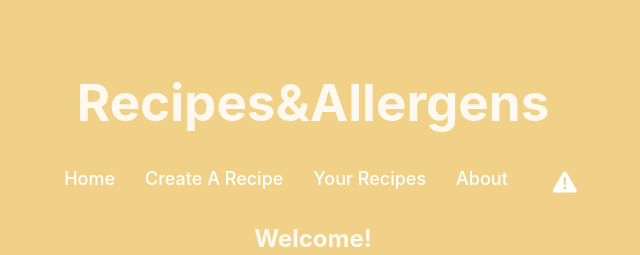
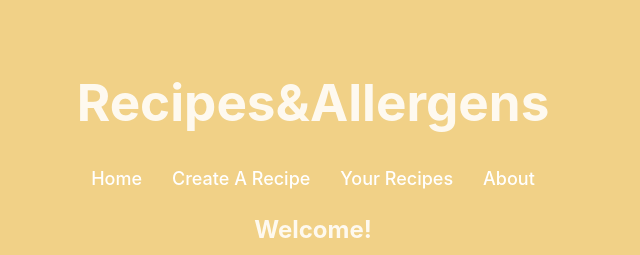
Before and after one commit to ebelbell/capstone_frontend, a React (Vite) app: page / in a window 1280 px wide. Shown: the top 255 px of the page, without its empty margins (327-967 px from the left). Built offline with nearby package versions, Linux system fonts and the light colour scheme.

Commit message:
Updated README.md

```diff
--- a/src/components/Navbar.jsx
+++ b/src/components/Navbar.jsx
@@ -15,18 +15,6 @@ function Navbar() {
                 <Link to="/recipe/:id" className="nav-link">Your Recipes</Link>
                 <Link to="/about" className="nav-link">About</Link>
 
-              {/* Allergen Icons */}
-              <div className="allergen-icons">
-                <span title="Peanut Allergy">
-                  <i className="fas fa-peanut"></i>
-                </span>
-                <span title="Dairy Allergy">
-                  <i className="fas fa-milk-alt"></i>
-                </span>
-                <span title="General Allergy">
-                  <i className="fas fa-exclamation-triangle"></i>
-                </span>
-              </div>
             </div>
         </nav>
     </>
```
Also changed, not shown: src/components/RecipeForm.jsx (+0 -66 lines), 1 other file (tests, documents, lock files or other folders).
